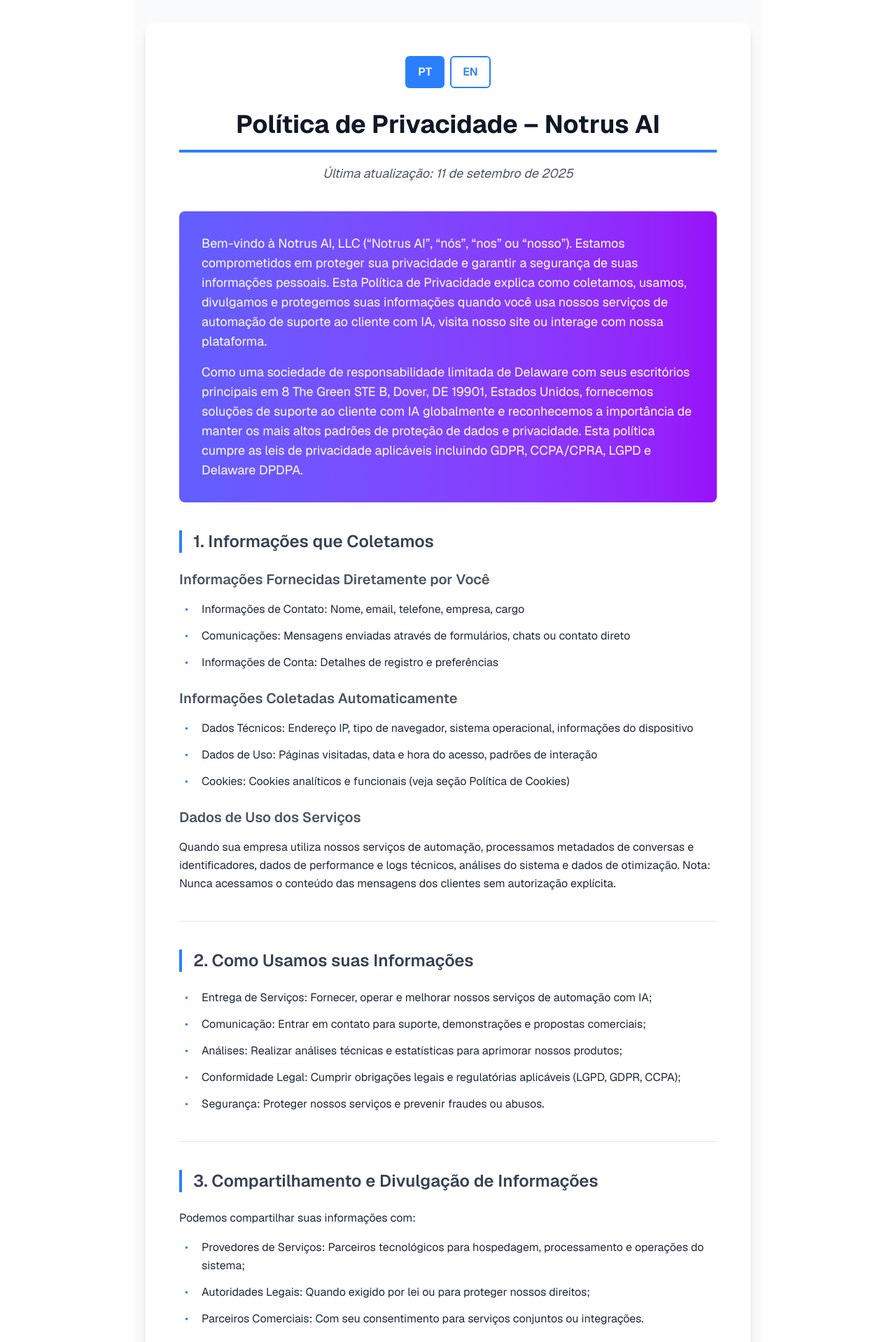
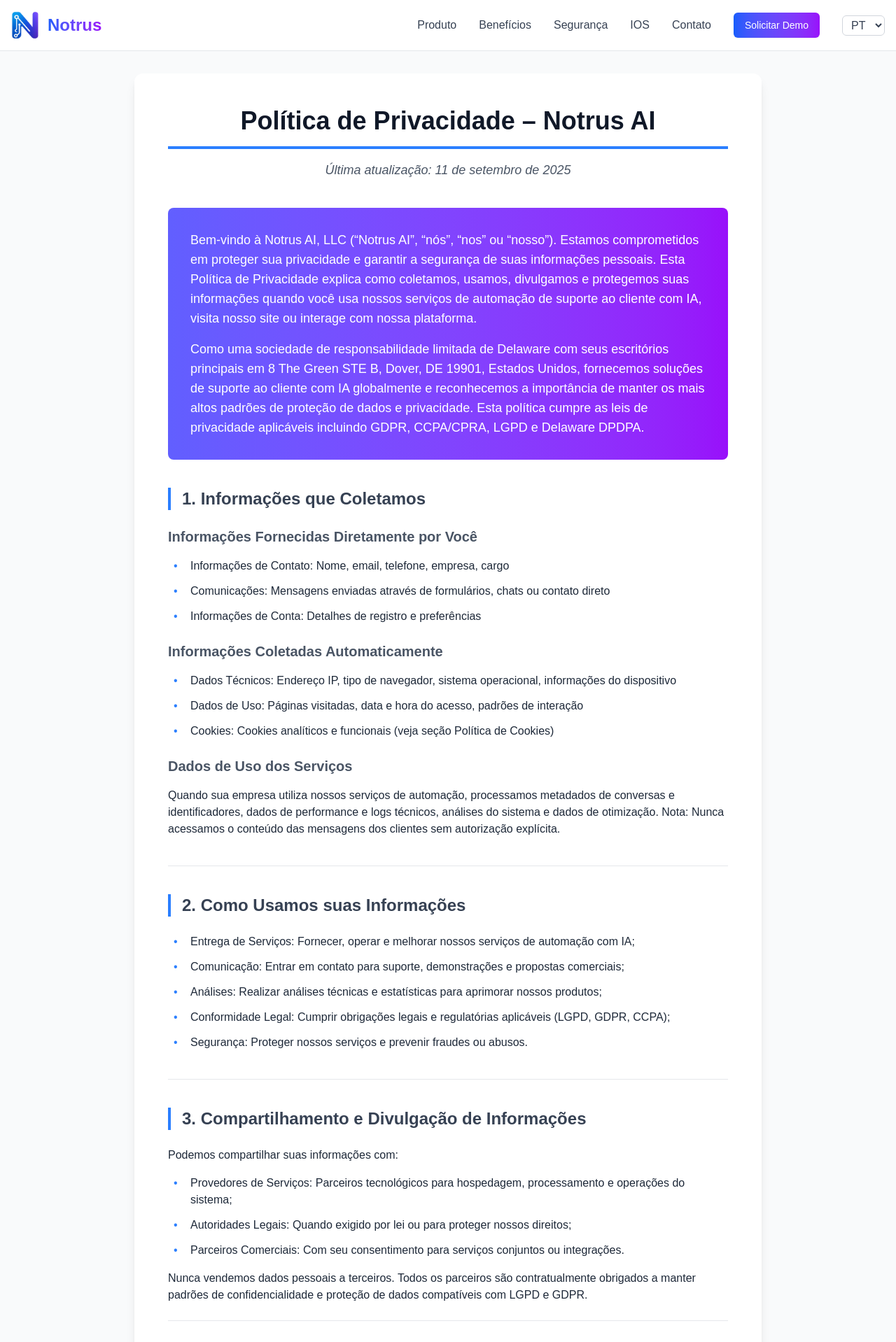
Before and after one commit to Notrus-ai/notrus-site, a Next.js app: page /pt/politica-privacidade in a window 1280 px wide. Shown: the top 1918 px of the page at 70% size. Built offline with nearby package versions, Linux system fonts and the light colour scheme.

Commit message:
added Header and Footer

```diff
--- a/src/app/en/privacy-policy/page.tsx
+++ b/src/app/en/privacy-policy/page.tsx
@@ -1,33 +1,15 @@
 "use client";
 
-import React, { useState, useEffect } from "react";
+import React, { useState } from "react";
 import Link from "next/link";
-import { privacyTexts, Language, PrivacyTexts } from "@/utils/translations";
-
-interface LanguageButtonProps {
-  language: Language;
-  currentLanguage: Language;
-  onClick: (lang: Language) => void;
-  children: React.ReactNode;
-}
-
-const LanguageButton: React.FC<LanguageButtonProps> = ({
-  language,
-  currentLanguage,
-  onClick,
-  children,
-}) => (
-  <button
-    className={`px-4 py-2 border-2 border-blue-500 rounded-md font-semibold transition-all duration-200 ${
-      currentLanguage === language
-        ? "bg-blue-500 text-white"
-        : "bg-transparent text-blue-500 hover:bg-blue-500 hover:text-white"
-    }`}
-    onClick={() => onClick(language)}
-  >
-    {children}
-  </button>
-);
+import Footer from "@/components/ui/Footer";
+import { Header } from "@/components/ui/HeaderEN";
+import {
+  privacyTexts,
+  Language,
+  PrivacyTexts,
+  translations,
+} from "@/utils/translations";
 
 interface ListItemProps {
   children: React.ReactNode;
@@ -65,39 +47,15 @@
   const [language, setLanguage] = useState<Language>("en");
   const texts: PrivacyTexts = privacyTexts[language];
 
-  useEffect(() => {
-    setLanguage("en");
-  }, []);
-
-  const handleLanguageChange = (lang: Language): void => {
-    if (lang === "pt") {
-      window.location.href = "/pt/politica-privacidade";
-    } else {
-      setLanguage(lang);
-    }
+  const t = (key: string) => {
+    return translations[language]?.[key] || key;
   };
 
   return (
-    <div className="max-w-4xl mx-auto px-4 py-8 font-sans leading-relaxed text-gray-800 bg-gray-50 min-h-screen">
-      <div className="bg-white p-8 md:p-12 rounded-xl shadow-lg">
-        {/* Language Toggle */}
-        <div className="flex justify-center gap-2 mb-8">
-          <LanguageButton
-            language="pt"
-            currentLanguage={language}
-            onClick={handleLanguageChange}
-          >
-            PT
-          </LanguageButton>
-          <LanguageButton
-            language="en"
-            currentLanguage={language}
-            onClick={handleLanguageChange}
-          >
-            EN
-          </LanguageButton>
-        </div>
-
+    <>
+      <Header t={t} language={language} setLanguage={setLanguage} />
+      <main className="min-h-screen px-4 py-8 flex justify-center text-gray-800 bg-gray-50 min-h-screen">
+        <div className="max-w-4xl w-full bg-white p-8 md:p-12 rounded-xl shadow-lg">
           <h1 className="text-gray-900 text-3xl md:text-4xl font-bold border-b-4 border-blue-500 pb-4 mb-4 text-center">
             {texts.title}
           </h1>
@@ -145,7 +103,7 @@
 
           {/* Section 2: How We Use */}
           <Section title={texts.sections.howWeUse.title}>
-          <ul className="pl-8 mb-4 space-y-3">
+            <ul className="pl-8 mb-4 space-y-3 list-inside">
               {texts.sections.howWeUse.items.map((item, index) => (
                 <ListItem key={index}>{item}</ListItem>
               ))}
@@ -155,7 +113,7 @@
           {/* Section 3: Data Sharing */}
           <Section title={texts.sections.dataSharing.title}>
             <p className="mb-4">{texts.sections.dataSharing.intro}</p>
-          <ul className="pl-8 mb-4 space-y-3">
+            <ul className="pl-8 mb-4 space-y-3 list-inside">
               {texts.sections.dataSharing.items.map((item, index) => (
                 <ListItem key={index}>{item}</ListItem>
               ))}
@@ -165,7 +123,7 @@
 
           {/* Section 4: Data Security and Retention */}
           <Section title={texts.sections.retentionSecurity.title}>
-          <ul className="pl-8 mb-4 space-y-3">
+            <ul className="pl-8 mb-4 space-y-3 list-inside">
               {texts.sections.retentionSecurity.items.map((item, index) => (
                 <ListItem key={index}>{item}</ListItem>
               ))}
@@ -175,7 +133,7 @@
           {/* Section 5: Your Rights */}
           <Section title={texts.sections.yourRights.title}>
             <p className="mb-4">{texts.sections.yourRights.intro}</p>
-          <ul className="pl-8 mb-4 space-y-3">
+            <ul className="pl-8 mb-4 space-y-3 list-inside">
               {texts.sections.yourRights.items.map((item, index) => (
                 <ListItem key={index}>{item}</ListItem>
               ))}
@@ -190,7 +148,7 @@
           {/* Section 6: Cookies and Tracking Technologies */}
           <Section title={texts.sections.cookies.title}>
             <p className="mb-4">{texts.sections.cookies.intro}</p>
-          <ul className="pl-8 mb-4 space-y-3">
+            <ul className="pl-8 mb-4 space-y-3 list-inside">
               {texts.sections.cookies.items.map((item, index) => (
                 <ListItem key={index}>{item}</ListItem>
               ))}
@@ -213,7 +171,8 @@
             <div className="bg-gray-50 p-2 rounded-lg border-l-4 border-blue-500 space-y-4">
               {texts.sections.contact.generalEmail && (
                 <p className="my-1 text-lg">
-                <strong>Contact:</strong> {texts.sections.contact.generalEmail}
+                  <strong>Contact:</strong>{" "}
+                  {texts.sections.contact.generalEmail}
                 </p>
               )}
               {texts.sections.contact.address && (
@@ -244,7 +203,9 @@
             </Link>
           </div>
         </div>
-    </div>
+      </main>
+      <Footer t={t} language={language} setLanguage={setLanguage} />
+    </>
   );
 };
 
--- a/src/app/pt/politica-privacidade/page.tsx
+++ b/src/app/pt/politica-privacidade/page.tsx
@@ -1,33 +1,15 @@
 "use client";
 
-import { useState, useEffect } from "react";
+import React, { useState } from "react";
 import Link from "next/link";
-import { privacyTexts, Language, PrivacyTexts } from "@/utils/translations";
-
-interface LanguageButtonProps {
-  language: Language;
-  currentLanguage: Language;
-  onClick: (lang: Language) => void;
-  children: React.ReactNode;
-}
-
-const LanguageButton: React.FC<LanguageButtonProps> = ({
-  language,
-  currentLanguage,
-  onClick,
-  children,
-}) => (
-  <button
-    className={`px-4 py-2 border-2 border-blue-500 rounded-md font-semibold transition-all duration-200 ${
-      currentLanguage === language
-        ? "bg-blue-500 text-white"
-        : "bg-transparent text-blue-500 hover:bg-blue-500 hover:text-white"
-    }`}
-    onClick={() => onClick(language)}
-  >
-    {children}
-  </button>
-);
+import Footer from "@/components/ui/Footer";
+import { Header } from "@/components/ui/Header";
+import {
+  privacyTexts,
+  Language,
+  PrivacyTexts,
+  translations,
+} from "@/utils/translations";
 
 interface ListItemProps {
   children: React.ReactNode;
@@ -65,39 +47,15 @@
   const [language, setLanguage] = useState<Language>("pt");
   const texts: PrivacyTexts = privacyTexts[language];
 
-  useEffect(() => {
-    setLanguage("pt");
-  }, []);
-
-  const handleLanguageChange = (lang: Language): void => {
-    if (lang === "en") {
-      window.location.href = "/en/privacy-policy";
-    } else {
-      setLanguage(lang);
-    }
+  const t = (key: string) => {
+    return translations[language]?.[key] || key;
   };
 
   return (
-    <div className="max-w-4xl mx-auto px-4 py-8 font-sans leading-relaxed text-gray-800 bg-gray-50 min-h-screen">
-      <div className="bg-white p-8 md:p-12 rounded-xl shadow-lg">
-        {/* Language Toggle */}
-        <div className="flex justify-center gap-2 mb-8">
-          <LanguageButton
-            language="pt"
-            currentLanguage={language}
-            onClick={handleLanguageChange}
-          >
-            PT
-          </LanguageButton>
-          <LanguageButton
-            language="en"
-            currentLanguage={language}
-            onClick={handleLanguageChange}
-          >
-            EN
-          </LanguageButton>
-        </div>
-
+    <>
+      <Header t={t} language={language} setLanguage={setLanguage} />
+      <main className="min-h-screen px-4 py-8 flex justify-center text-gray-800 bg-gray-50">
+        <div className="max-w-4xl w-full bg-white p-8 md:p-12 rounded-xl shadow-lg">
           <h1 className="text-gray-900 text-3xl md:text-4xl font-bold border-b-4 border-blue-500 pb-4 mb-4 text-center">
             {texts.title}
           </h1>
@@ -111,7 +69,7 @@
             <p>{texts.introPart2}</p>
           </div>
 
-        {/* Section 1: Information We Collect */}
+          {/* Seção 1: Informação que Coletamos */}
           <Section title={texts.sections.informationWeCollect.title}>
             <h3 className="text-gray-600 text-xl font-semibold mt-6 mb-4">
               {texts.sections.informationWeCollect.directInfo.subtitle}
@@ -145,7 +103,7 @@
 
           {/* Section 2: How We Use */}
           <Section title={texts.sections.howWeUse.title}>
-          <ul className="pl-8 mb-4 space-y-3">
+            <ul className="pl-8 mb-4 space-y-3 list-inside">
               {texts.sections.howWeUse.items.map((item, index) => (
                 <ListItem key={index}>{item}</ListItem>
               ))}
@@ -155,7 +113,7 @@
           {/* Section 3: Data Sharing */}
           <Section title={texts.sections.dataSharing.title}>
             <p className="mb-4">{texts.sections.dataSharing.intro}</p>
-          <ul className="pl-8 mb-4 space-y-3">
+            <ul className="pl-8 mb-4 space-y-3 list-inside">
               {texts.sections.dataSharing.items.map((item, index) => (
                 <ListItem key={index}>{item}</ListItem>
               ))}
@@ -165,7 +123,7 @@
 
           {/* Section 4: Retention and Security */}
           <Section title={texts.sections.retentionSecurity.title}>
-          <ul className="pl-8 mb-4 space-y-3">
+            <ul className="pl-8 mb-4 space-y-3 list-inside">
               {texts.sections.retentionSecurity.items.map((item, index) => (
                 <ListItem key={index}>{item}</ListItem>
               ))}
@@ -175,7 +133,7 @@
           {/* Section 5: Your Rights */}
           <Section title={texts.sections.yourRights.title}>
             <p className="mb-4">{texts.sections.yourRights.intro}</p>
-          <ul className="pl-8 mb-4 space-y-3">
+            <ul className="pl-8 mb-4 space-y-3 list-inside">
               {texts.sections.yourRights.items.map((item, index) => (
                 <ListItem key={index}>{item}</ListItem>
               ))}
@@ -190,7 +148,7 @@
           {/* Section 6: Cookies */}
           <Section title={texts.sections.cookies.title}>
             <p className="mb-4">{texts.sections.cookies.intro}</p>
-          <ul className="pl-8 mb-4 space-y-3">
+            <ul className="pl-8 mb-4 space-y-3 list-inside">
               {texts.sections.cookies.items.map((item, index) => (
                 <ListItem key={index}>{item}</ListItem>
               ))}
@@ -213,7 +171,8 @@
             <div className="bg-gray-50 p-2 rounded-lg border-l-4 border-blue-500 space-y-4">
               {texts.sections.contact.generalEmail && (
                 <p className="my-1 text-lg">
-                <strong>Contato:</strong> {texts.sections.contact.generalEmail}
+                  <strong>Contato:</strong>{" "}
+                  {texts.sections.contact.generalEmail}
                 </p>
               )}
               {texts.sections.contact.address && (
@@ -244,7 +203,9 @@
             </Link>
           </div>
         </div>
-    </div>
+      </main>
+      <Footer t={t} language={language} setLanguage={setLanguage} />
+    </>
   );
 };
 
--- a/src/utils/routeMap.ts
+++ b/src/utils/routeMap.ts
@@ -1,3 +1,4 @@
 export const routeMap: Record<string, { pt: string; en: string }> = {
   "/contato": { pt: "/contato", en: "/contact" },
+  "/privacy-policy": { pt: "/politica-privacidade", en: "/privacy-policy" },
 };
```
Lines whose indentation alone changed are shown as unchanged.
